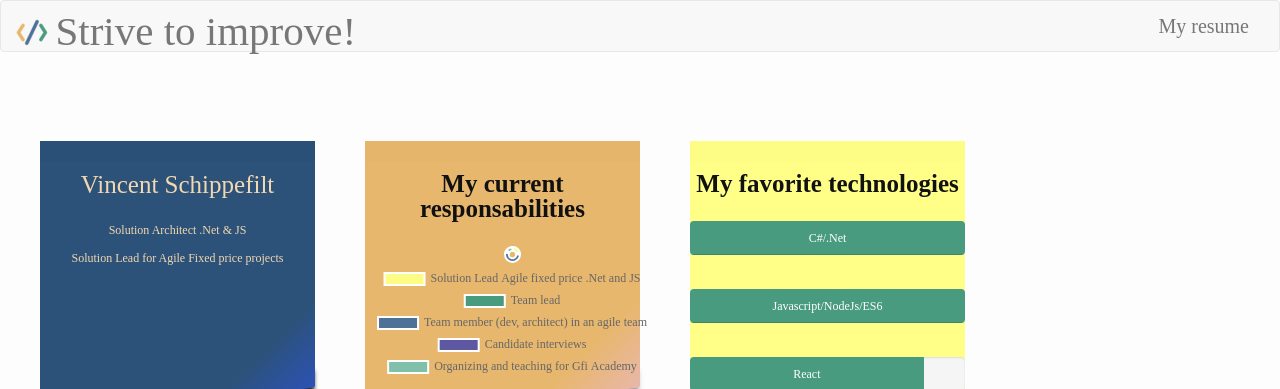
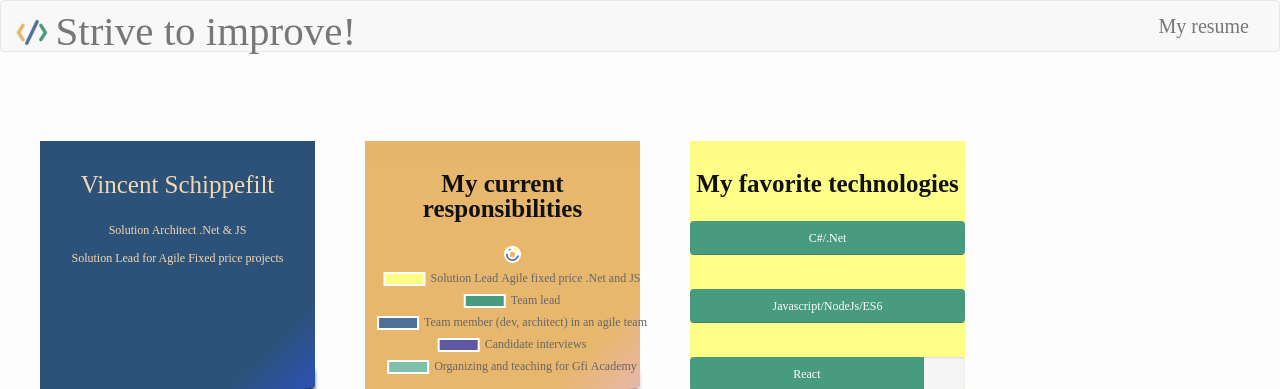
Before and after one commit to VincentSchippefilt/VincentSchippefilt.github.io, a Jekyll site: the page built from cv/print.html, in a window 1280 px wide and 900 px high. Shown: the top 389 px of the window. Built offline with Jekyll 4.4.1, drawn with Linux system fonts in a browser that asks for light colours; nearby versions of some CDN libraries; some web fonts are replaced.

Commit message:
fix typo

```diff
--- a/cv/index.html
+++ b/cv/index.html
@@ -24,7 +24,7 @@ permalink: /cv/
         </div>
         <div class="postit {% cycle 'blue', 'orange', 'yellow', 'green' %}" style="width: 390px; margin-top: -10px;">
             <div class="title">
-                My current responsabilities
+                My current responsibilities
             </div>
             <canvas id="responsibilities">
 
@@ -146,7 +146,7 @@ permalink: /cv/
   [
     {
       elem:'responsibilities',
-      title:'Current responsabilities',
+      title:'Current responsibilities',
       chart:{
         datasets:
         [
--- a/cv/print.html
+++ b/cv/print.html
@@ -24,7 +24,7 @@ nav: false
 
     <div class="postit {% cycle 'blue', 'orange', 'yellow', 'green' %}">
         <div class="title">
-            My current responsabilities
+            My current responsibilities
         </div>
         <canvas id="responsibilities">
 
@@ -117,7 +117,7 @@ nav: false
         [
             {
                 elem: 'responsibilities',
-                title: 'Current responsabilities',
+                title: 'Current responsibilities',
                 chart: {
                     datasets:
                     [
```
